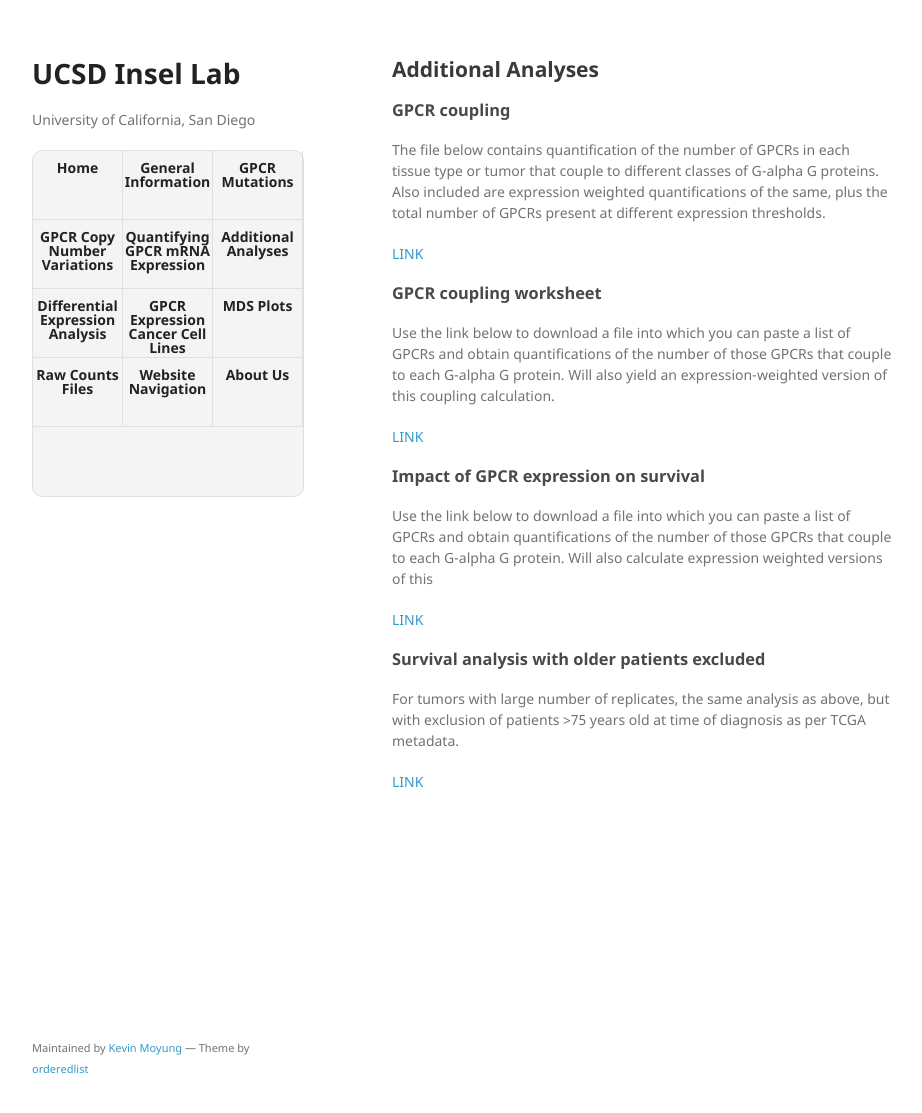
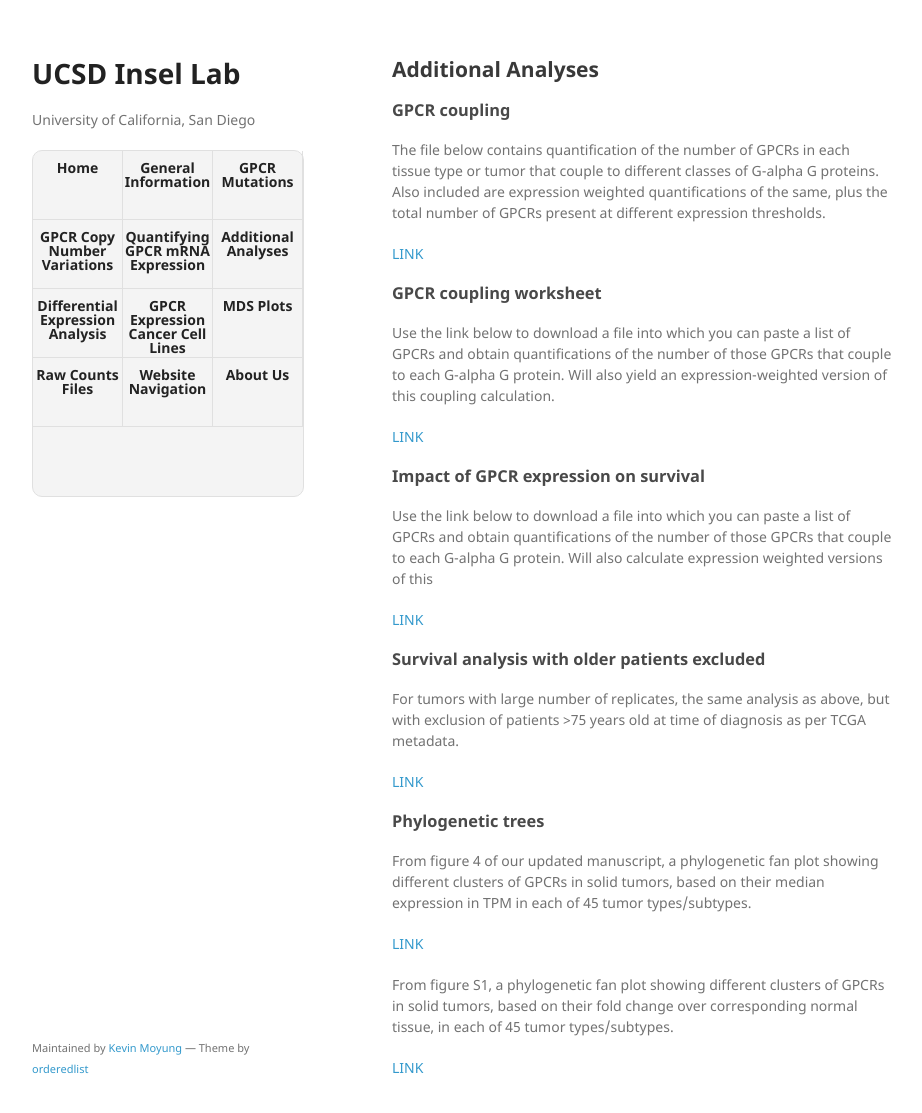
Before and after one commit to insellab/insellab.github.io, a Jekyll site: the page built from analyses.md, in a window 1280 px wide and 1148 px high. Shown: the top 1113 px of the window, without its empty margins (178-1100 px from the left). Built offline with Jekyll 4.4.1, drawn with Linux system fonts in a browser that asks for light colours; our own code applies the rules of GitHub Pages for plain Markdown files.

Commit message:
Update analyses.md

```diff
--- a/analyses.md
+++ b/analyses.md
@@ -24,3 +24,14 @@ Use the link below to download a file into which you can paste a list of GPCRs a
 For tumors with large number of replicates, the same analysis as above, but with exclusion of patients >75 years old at time of diagnosis as per TCGA metadata.
 
 [LINK](_____)
+
+
+### Phylogenetic trees
+
+From figure 4 of our updated manuscript, a phylogenetic fan plot showing different clusters of GPCRs in solid tumors, based on their median expression in TPM in each of 45 tumor types/subtypes.
+
+[LINK](https://drive.google.com/open?id=1Vs_K4LfDcE76vcKk8UO0dFBUFNAh8ZH7)
+
+From figure S1,  a phylogenetic fan plot showing different clusters of GPCRs in solid tumors, based on their fold change over corresponding normal tissue, in each of 45 tumor types/subtypes.
+
+[LINK](https://drive.google.com/open?id=1Te3Ha8rMzo1KQDT_jHkG6ZYlzvmBJiMX)
```
